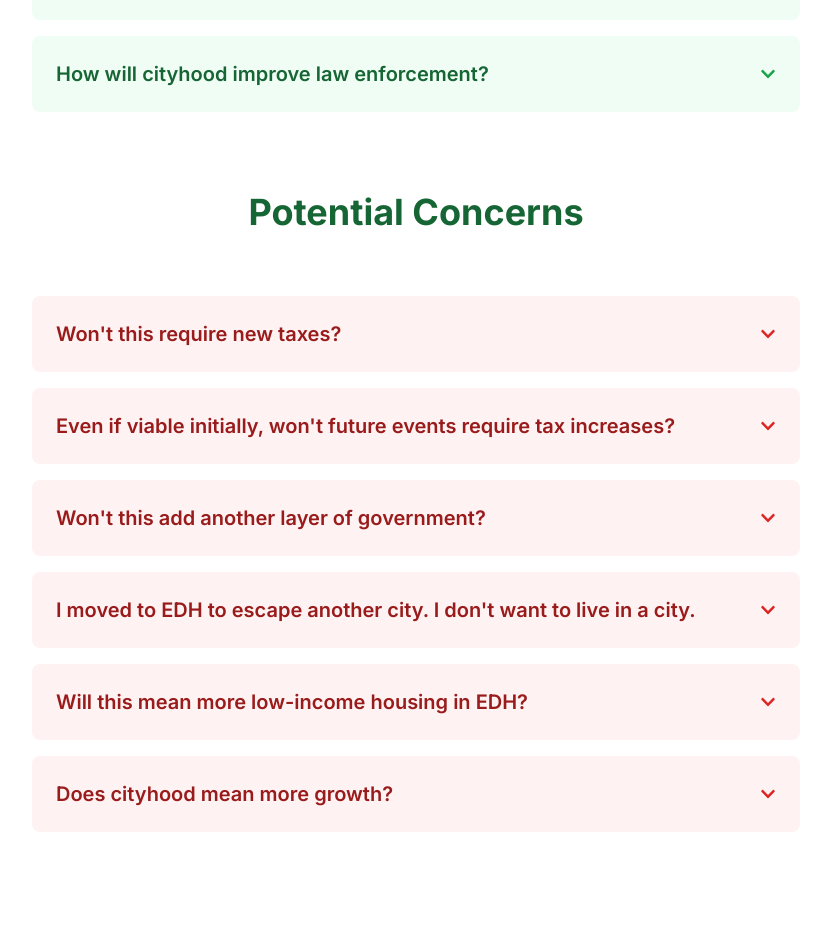
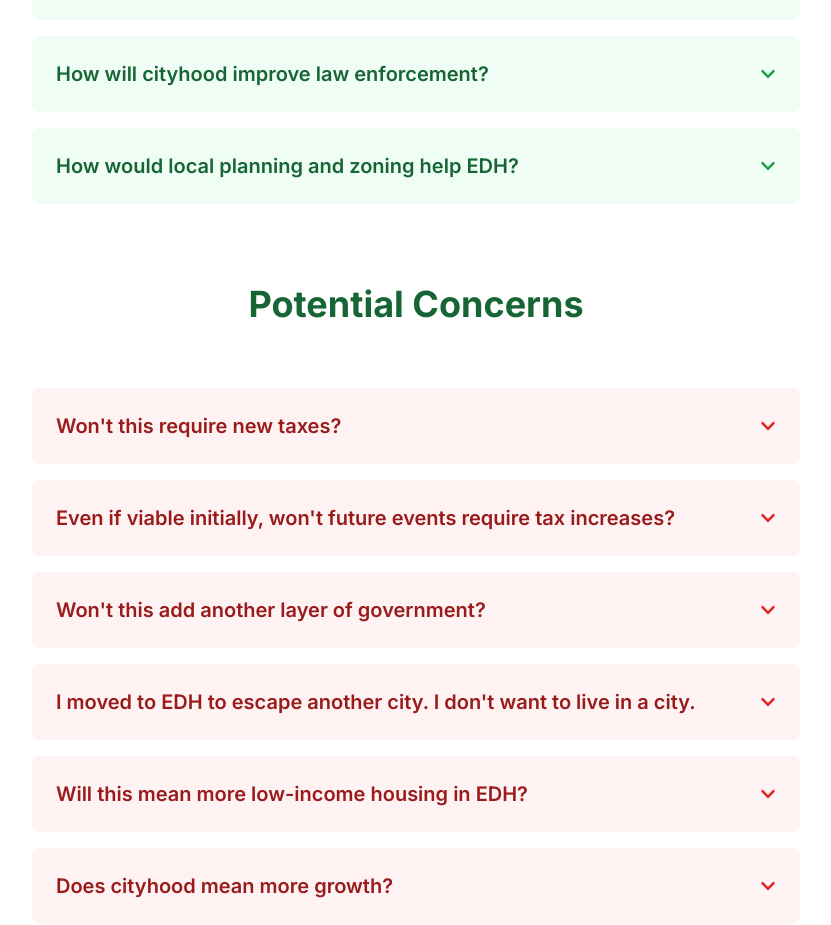
Before and after one commit to cnicholson123/edh-cityhood, a Next.js app: page / in a window 1280 px wide. Shown: the part 2780-3705 px from the top of the page, without its empty margins (224-1055 px from the left). Built offline with nearby package versions, Linux system fonts and the light colour scheme.

Commit message:
Updated FAQ with planning and zoning control details

```diff
--- a/app/components/FAQ.tsx
+++ b/app/components/FAQ.tsx
@@ -29,6 +29,10 @@ const FAQ = () => {
     {
       question: "How will cityhood improve law enforcement?",
       answer: "Under cityhood, El Dorado Hills would have its own dedicated local police force that patrols exclusively within EDH boundaries. This means faster response times, as officers won't be pulled away to cover other parts of the county. Local police can focus on EDH-specific needs and priorities, develop deeper community relationships, and provide more consistent coverage. Additionally, having our own police force means local control over law enforcement policies, priorities, and resource allocation to better serve our community's specific needs."
+    },
+    {
+      question: "How would local planning and zoning help EDH?",
+      answer: "Local planning and zoning control would give EDH residents direct oversight over our community's development. Instead of decisions being made in Placerville, a local City Council would control crucial matters like the Amazon warehouse proposals, open space rezoning, and major development projects. For complex projects like the Old Golf Course, the city would have comprehensive power to manage all aspects of development. This means better protection of EDH's character and the ability to ensure new projects align with our community's vision.  If EDH had been a city, we very likely could have purchased the Old Golf Course for a much lower price because we would not have approved a residential re-zone."
     }
   ];
 
```
